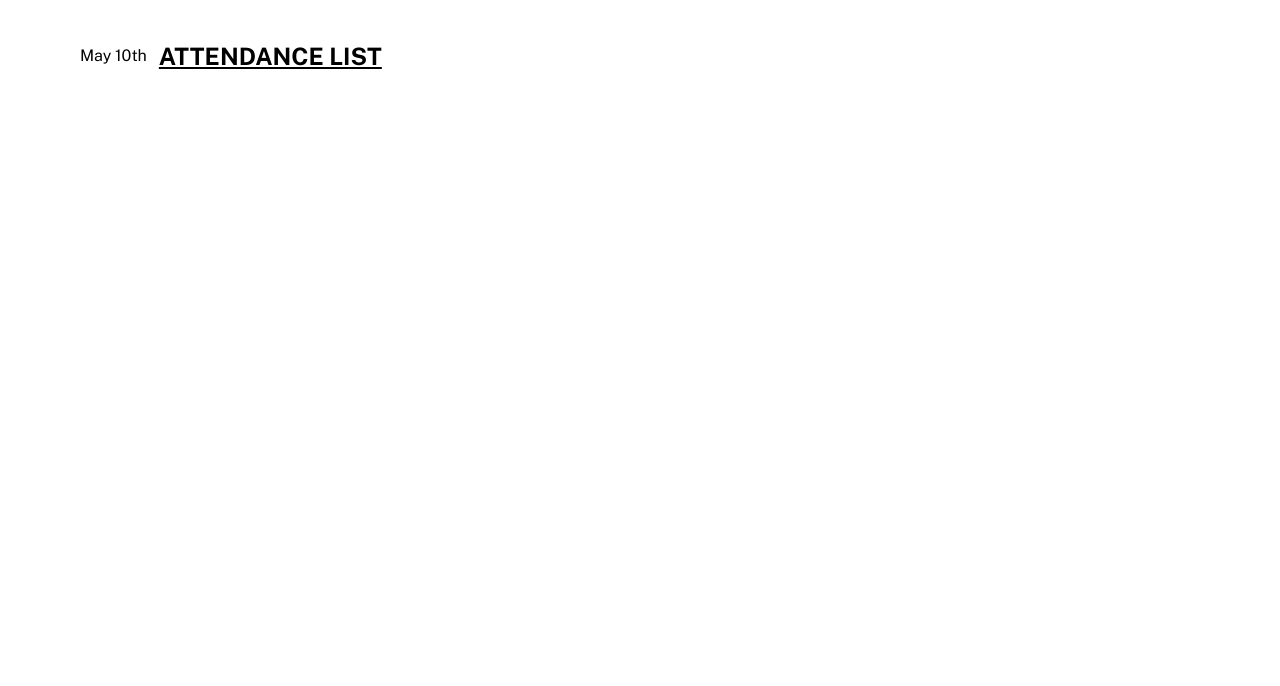
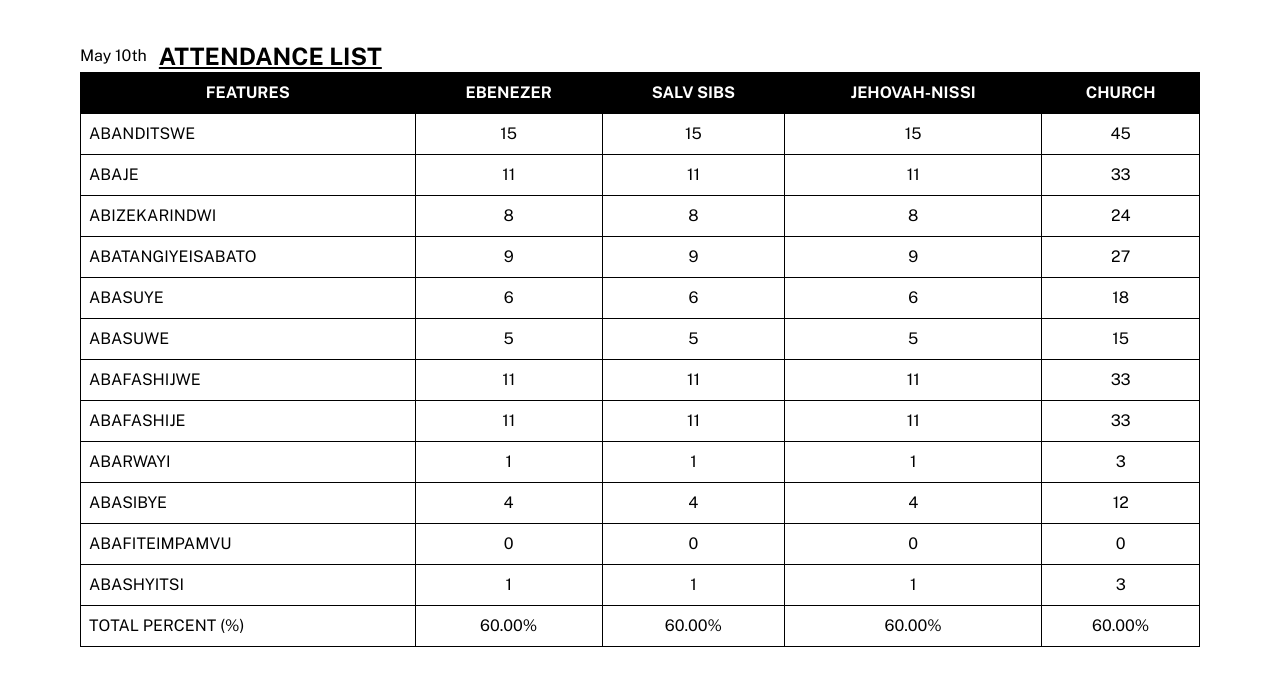
Before and after one commit to Aimable01/ssq-report, a Next.js app: page /generate in a window 1280 px wide. Shown: the top 686 px of the page. Built offline with nearby package versions, Linux system fonts and the light colour scheme.

Commit message:
[fix] church calculations

```diff
--- a/src/app/generate/page.tsx
+++ b/src/app/generate/page.tsx
@@ -1,3 +1,6 @@
+import AttendanceTable from "@/components/AttendanceTable";
+import { data } from "@/data/data";
+
 export default function Page() {
   return (
     <div className="mx-20 my-10">
@@ -13,6 +16,8 @@ export default function Page() {
           </div>
         </div>
       </div>
+
+      <AttendanceTable data={data[0]} />
     </div>
   );
 }
--- a/src/components/AttendanceTable.tsx
+++ b/src/components/AttendanceTable.tsx
@@ -0,0 +1,168 @@
+import { familyData } from "../data/data";
+import { calculatePercentage } from "../util/calculations";
+
+export default function AttendanceTable({ data }: { data: familyData }) {
+  if (!data) return null;
+
+  // Calculate church totals by summing up values from all families
+  const churchTotals: familyData[string] = {
+    abanditswe: 0,
+    abaje: 0,
+    abizeKarindwi: 0,
+    abatangiyeIsabato: 0,
+    abasuye: 0,
+    abasuwe: 0,
+    abafashijwe: 0,
+    abafashije: 0,
+    abarwayi: 0,
+    abasibye: 0,
+    abafiteImpamvu: 0,
+    abashyitsi: 0,
+  };
+
+  // Calculate totals from all families
+  if (data["ebenezer"]) {
+    Object.keys(churchTotals).forEach((key) => {
+      churchTotals[key as keyof typeof churchTotals] +=
+        data["ebenezer"][key as keyof typeof churchTotals];
+    });
+  }
+  if (data["salvSibs"]) {
+    Object.keys(churchTotals).forEach((key) => {
+      churchTotals[key as keyof typeof churchTotals] +=
+        data["salvSibs"][key as keyof typeof churchTotals];
+    });
+  }
+  if (data["jehovahNissi"]) {
+    Object.keys(churchTotals).forEach((key) => {
+      churchTotals[key as keyof typeof churchTotals] +=
+        data["jehovahNissi"][key as keyof typeof churchTotals];
+    });
+  }
+
+  // Type-safe access to family data
+  const families: Record<string, familyData[string]> = {
+    ebenezer: data["ebenezer"] || {
+      abanditswe: 0,
+      abaje: 0,
+      abizeKarindwi: 0,
+      abatangiyeIsabato: 0,
+      abasuye: 0,
+      abasuwe: 0,
+      abafashijwe: 0,
+      abafashije: 0,
+      abarwayi: 0,
+      abasibye: 0,
+      abafiteImpamvu: 0,
+      abashyitsi: 0,
+    },
+    salvSibs: data["salvSibs"] || {
+      abanditswe: 0,
+      abaje: 0,
+      abizeKarindwi: 0,
+      abatangiyeIsabato: 0,
+      abasuye: 0,
+      abasuwe: 0,
+      abafashijwe: 0,
+      abafashije: 0,
+      abarwayi: 0,
+      abasibye: 0,
+      abafiteImpamvu: 0,
+      abashyitsi: 0,
+    },
+    jehovahNissi: data["jehovahNissi"] || {
+      abanditswe: 0,
+      abaje: 0,
+      abizeKarindwi: 0,
+      abatangiyeIsabato: 0,
+      abasuye: 0,
+      abasuwe: 0,
+      abafashijwe: 0,
+      abafashije: 0,
+      abarwayi: 0,
+      abasibye: 0,
+      abafiteImpamvu: 0,
+      abashyitsi: 0,
+    },
+    church: churchTotals || {
+      abanditswe: 0,
+      abaje: 0,
+      abizeKarindwi: 0,
+      abatangiyeIsabato: 0,
+      abasuye: 0,
+      abasuwe: 0,
+      abafashijwe: 0,
+      abafashije: 0,
+      abarwayi: 0,
+      abasibye: 0,
+      abafiteImpamvu: 0,
+      abashyitsi: 0,
+    },
+  };
+
+  return (
+    <div className="w-full overflow-x-auto">
+      <table className="w-full border-collapse border border-black">
+        <thead>
+          <tr>
+            <th className="border border-black bg-black text-white p-2">
+              FEATURES
+            </th>
+            <th className="border border-black bg-black text-white p-2">
+              EBENEZER
+            </th>
+            <th className="border border-black bg-black text-white p-2">
+              SALV SIBS
+            </th>
+            <th className="border border-black bg-black text-white p-2">
+              JEHOVAH-NISSI
+            </th>
+            <th className="border border-black bg-black text-white p-2">
+              CHURCH
+            </th>
+          </tr>
+        </thead>
+        <tbody>
+          {Object.entries(families.ebenezer).map(([key]) => (
+            <tr key={key}>
+              <td className="border border-black p-2 uppercase">{key}</td>
+              <td className="border border-black p-2 text-center">
+                {families.ebenezer[key as keyof typeof families.ebenezer]}
+              </td>
+              <td className="border border-black p-2 text-center">
+                {families.salvSibs[key as keyof typeof families.salvSibs]}
+              </td>
+              <td className="border border-black p-2 text-center">
+                {
+                  families.jehovahNissi[
+                    key as keyof typeof families.jehovahNissi
+                  ]
+                }
+              </td>
+              <td className="border border-black p-2 text-center">
+                {families.church[key as keyof typeof families.church]}
+              </td>
+            </tr>
+          ))}
+          <tr>
+            <td className="border border-black p-2 uppercase">
+              TOTAL PERCENT (%)
+            </td>
+            <td className="border border-black p-2 text-center">
+              {calculatePercentage(families.ebenezer).toFixed(2)}%
+            </td>
+            <td className="border border-black p-2 text-center">
+              {calculatePercentage(families.salvSibs).toFixed(2)}%
+            </td>
+            <td className="border border-black p-2 text-center">
+              {calculatePercentage(families.jehovahNissi).toFixed(2)}%
+            </td>
+            <td className="border border-black p-2 text-center">
+              {calculatePercentage(families.church).toFixed(2)}%
+            </td>
+          </tr>
+        </tbody>
+      </table>
+    </div>
+  );
+}
--- a/src/util/calculations.ts
+++ b/src/util/calculations.ts
@@ -1,4 +1,35 @@
 import { familyData } from "../data/data";
+
+export const calculatePercentage = (stats: {
+  abanditswe: number;
+  abaje: number;
+  abizeKarindwi: number;
+  abatangiyeIsabato: number;
+  abasuye: number;
+  abasuwe: number;
+  abafashijwe: number;
+  abafashije: number;
+  abarwayi: number;
+  abasibye: number;
+  abafiteImpamvu: number;
+  abashyitsi: number;
+}): number => {
+  if (stats.abanditswe === 0) return 0;
+
+  const percentages = [
+    (stats.abaje / stats.abanditswe) * 100,
+    (stats.abizeKarindwi / stats.abanditswe) * 100,
+    (stats.abatangiyeIsabato / stats.abanditswe) * 100,
+    (stats.abasuye / stats.abanditswe) * 100,
+    (stats.abafashije / stats.abanditswe) * 100,
+  ];
+
+  const sumOfPercentages = percentages.reduce(
+    (sum, percentage) => sum + percentage,
+    0
+  );
+  return (sumOfPercentages / 500) * 100;
+};
 
 export const calculateChurchTotals = (data: familyData[]): familyData[] => {
   return data.map((weekData) => {
```
